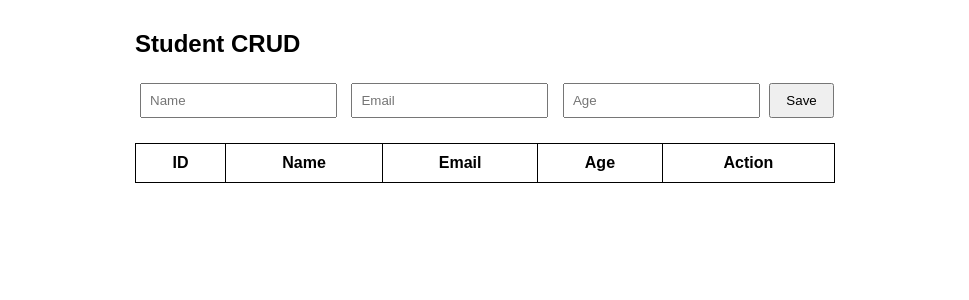
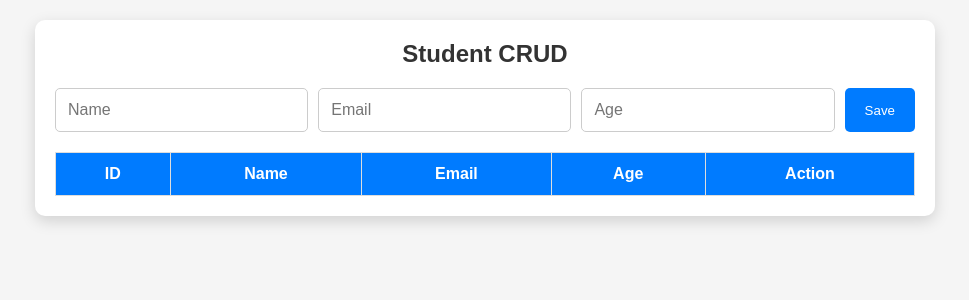
Before and after one commit to KartikChavan13/DjangoAPI, a Django app: template templates/index.html in a window 1280 px wide. Shown: the top 300 px of the page, without its empty margins (155-1124 px from the left). Run offline with Django 5.2, Linux system fonts and the light colour scheme; the template is opened without the code that fills it, so the values that code supplies are empty.

Commit message:
Responsive ui

```diff
--- a/templates/index.html
+++ b/templates/index.html
@@ -4,53 +4,192 @@
     <title>Student CRUD</title>
 
     <style>
-        body{
-            font-family:Arial;
-            width:700px;
-            margin:30px auto;
+*{
+    margin:0;
+    padding:0;
+    box-sizing:border-box;
 }
 
-        input{
-            padding:8px;
-            margin:5px;
+body{
+    font-family:Arial, sans-serif;
+    background:#f5f5f5;
+    padding:20px;
+}
+
+.container{
+    max-width:900px;
+    margin:auto;
+    background:#fff;
+    padding:20px;
+    border-radius:10px;
+    box-shadow:0 5px 15px rgba(0,0,0,.15);
+}
+
+h2{
+    text-align:center;
+    margin-bottom:20px;
+    color:#333;
+}
+
+.form-group{
+    display:flex;
+    gap:10px;
+    flex-wrap:wrap;
+    margin-bottom:20px;
+}
+
+.form-group input{
+    flex:1;
+    min-width:180px;
+    padding:12px;
+    border:1px solid #ccc;
+    border-radius:5px;
+    font-size:16px;
 }
 
 button{
-            padding:8px 15px;
+    padding:12px 20px;
+    border:none;
+    background:#007bff;
+    color:white;
+    border-radius:5px;
     cursor:pointer;
+    transition:.3s;
+}
+
+button:hover{
+    background:#0056b3;
 }
 
 table{
     width:100%;
-            margin-top:20px;
     border-collapse:collapse;
 }
 
-        table,th,td{
-            border:1px solid black;
+th,td{
+    border:1px solid #ddd;
+    padding:12px;
+    text-align:center;
 }
 
-        th,td{
-            padding:10px;
-            text-align:center;
+th{
+    background:#007bff;
+    color:white;
+}
+
+tr:nth-child(even){
+    background:#f2f2f2;
+}
+
+.action-btn{
+    margin:3px;
+}
+
+.edit-btn{
+    background:#28a745;
+}
+
+.delete-btn{
+    background:#dc3545;
+}
+
+.edit-btn:hover{
+    background:#1e7e34;
+}
+
+.delete-btn:hover{
+    background:#bd2130;
+}
+
+/* Mobile */
+
+@media(max-width:768px){
+
+.form-group{
+    flex-direction:column;
+}
+
+.form-group input,
+button{
+    width:100%;
+}
+
+table,
+thead,
+tbody,
+th,
+td,
+tr{
+    display:block;
+}
+
+thead{
+    display:none;
+}
+
+tr{
+    background:white;
+    margin-bottom:15px;
+    border:1px solid #ddd;
+    border-radius:8px;
+    overflow:hidden;
+}
+
+td{
+    border:none;
+    border-bottom:1px solid #eee;
+    position:relative;
+    padding-left:50%;
+    text-align:left;
+}
+
+td:before{
+    position:absolute;
+    left:15px;
+    top:12px;
+    font-weight:bold;
+}
+
+td:nth-child(1):before{
+    content:"ID";
+}
+
+td:nth-child(2):before{
+    content:"Name";
+}
+
+td:nth-child(3):before{
+    content:"Email";
+}
+
+td:nth-child(4):before{
+    content:"Age";
+}
+
+td:nth-child(5):before{
+    content:"Action";
+}
 }
 </style>
 
 </head>
 
 <body>
-
+<div class="container">
 <h2>Student CRUD</h2>
-
 <input type="hidden" id="studentId">
 
+<div class="form-group">
+
 <input type="text" id="name" placeholder="Name">
+
 <input type="email" id="email" placeholder="Email">
 
 <input type="number" id="age" placeholder="Age">
 
 <button onclick="saveStudent()">Save</button>
 
+</div>
 <table>
 
 <thead>
@@ -68,7 +207,7 @@
 <tbody id="studentTable"></tbody>
 
 </table>
-
+</div>
 <script>
 
 const API="https://djangoapi-f17z.onrender.com/api/students/";
@@ -99,16 +238,14 @@ rows+=`
 
 <td>
 
-<button onclick="editStudent(${student.id}, '${student.name}', '${student.email}', ${student.age})">
-
+<button class="action-btn edit-btn"
+onclick="editStudent(${student.id}, '${student.name}', '${student.email}', ${student.age})">
 Edit
-
 </button>
 
-<button onclick="deleteStudent(${student.id})">
-
+<button class="action-btn delete-btn"
+onclick="deleteStudent(${student.id})">
 Delete
-
 </button>
 
 </td>
```
Also changed, not shown: api/models.py (line endings or trailing spaces), api/serializers.py (line endings or trailing spaces). Lines whose indentation alone changed are shown as unchanged.
